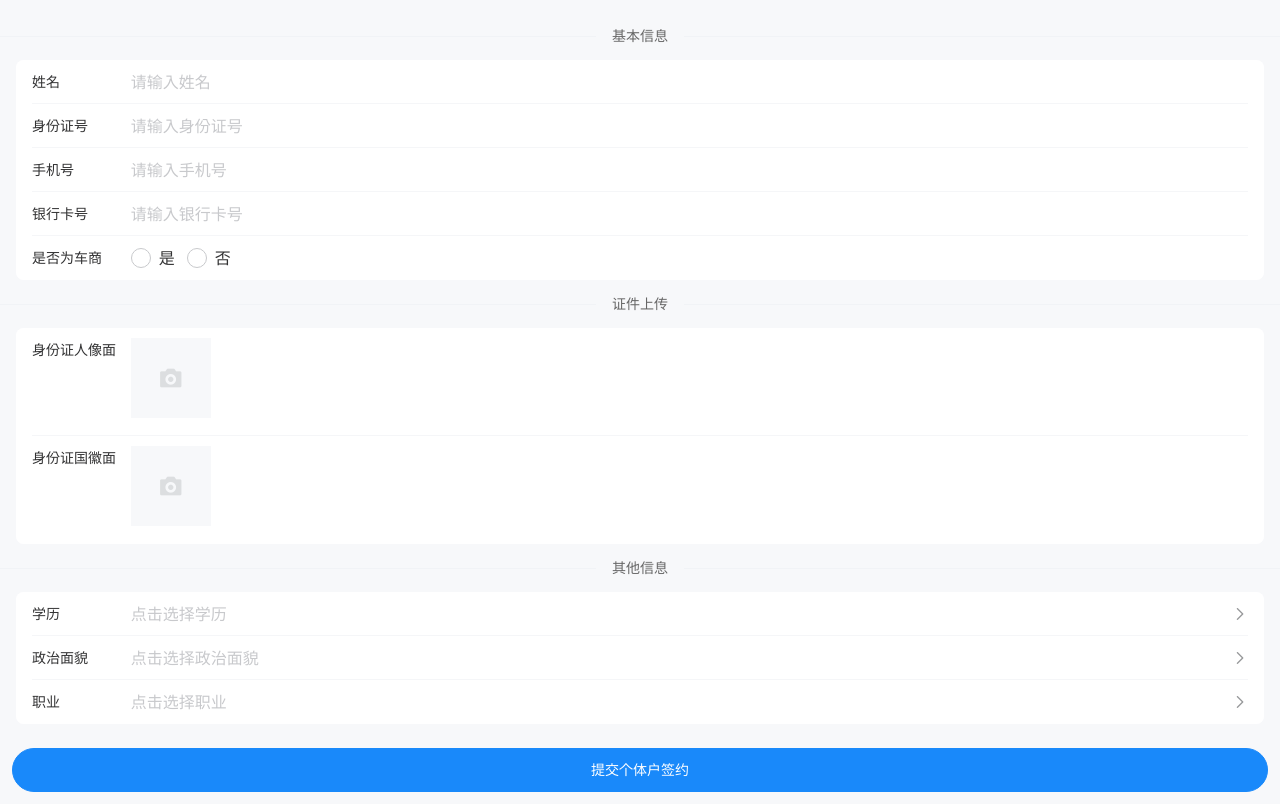
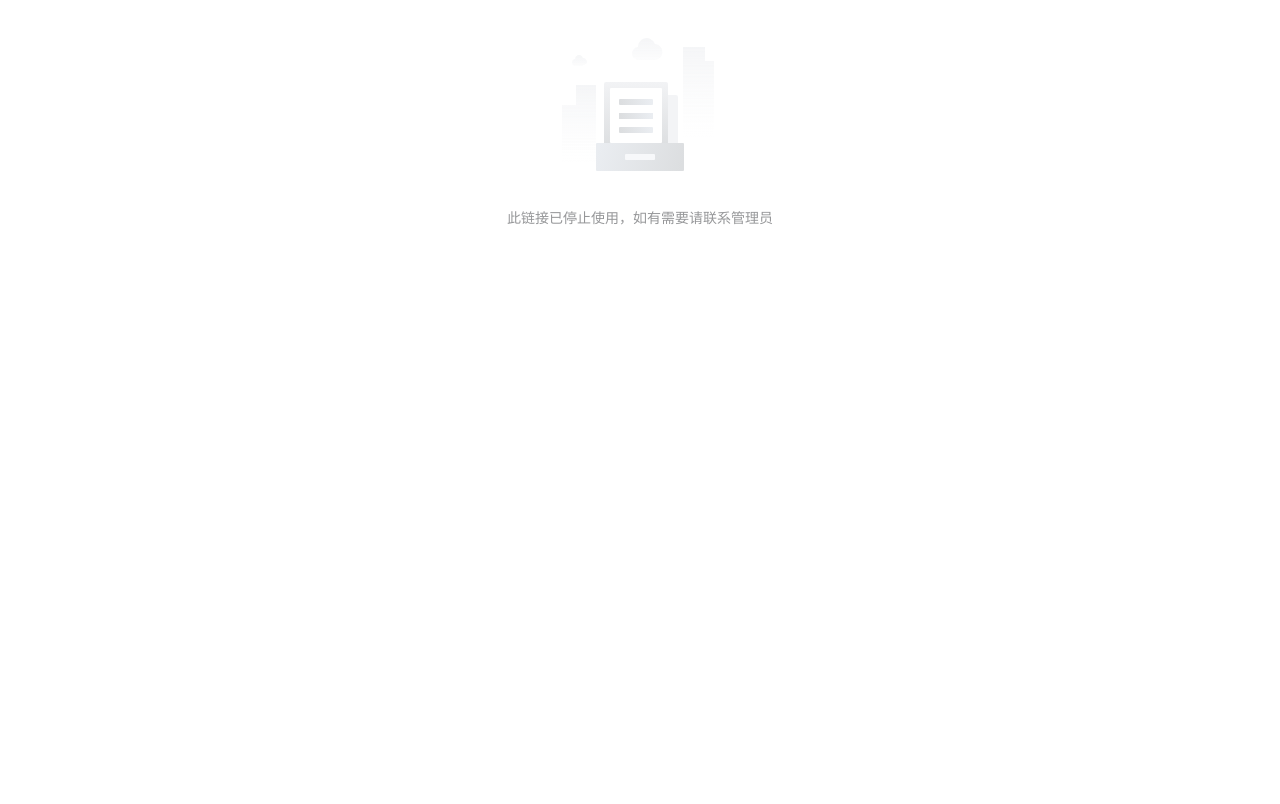
Before and after one commit to KillerDoraLi/yzt-individual, a Vue app: page /individual/register in a window 1280 px wide. Built offline with nearby package versions, Linux system fonts and the light colour scheme.

Commit message:
feat: 车管家预登记、没有商户参数无法使用该业务

```diff
--- a/src/views/RegisterIndividual.vue
+++ b/src/views/RegisterIndividual.vue
@@ -1,5 +1,6 @@
 <template>
   <div>
+    <div v-if="corporationId">
       <!-- 表单区域 -->
       <div
         v-if="
@@ -111,7 +112,10 @@
               placeholder="请输入银行卡号"
               :rules="[
                 { required: true, message: '银行卡号不能为空' },
-              { validator: validateCardNumber, message: '请输入正确的银行卡号' }
+                {
+                  validator: validateCardNumber,
+                  message: '请输入正确的银行卡号'
+                }
               ]"
             />
             <van-field
@@ -253,6 +257,9 @@
             <p v-if="status !== 'completed'" class="status-text">
               {{ `您的个体户签约状态为：${statusText}` }}
             </p>
+            <p v-if="status === 'approved'" class="status-text">
+              您的信息已提交审核，审核结果于24小时后更新，届时请刷新该界面或再次扫码进入该界面进行后续操作。
+            </p>
             <p class="hint-text">
               <van-highlight
                 v-if="status === 'first_signing' || status === 'second_signing'"
@@ -317,6 +324,8 @@
 
       <!-- 空状态 -->
       <van-empty v-else description="您的注册状态为空，请联系管理员" />
+    </div>
+    <van-empty v-else description="此链接已停止使用，如有需要请联系管理员" />
   </div>
 </template>
 
```
Lines whose indentation alone changed are shown as unchanged.
